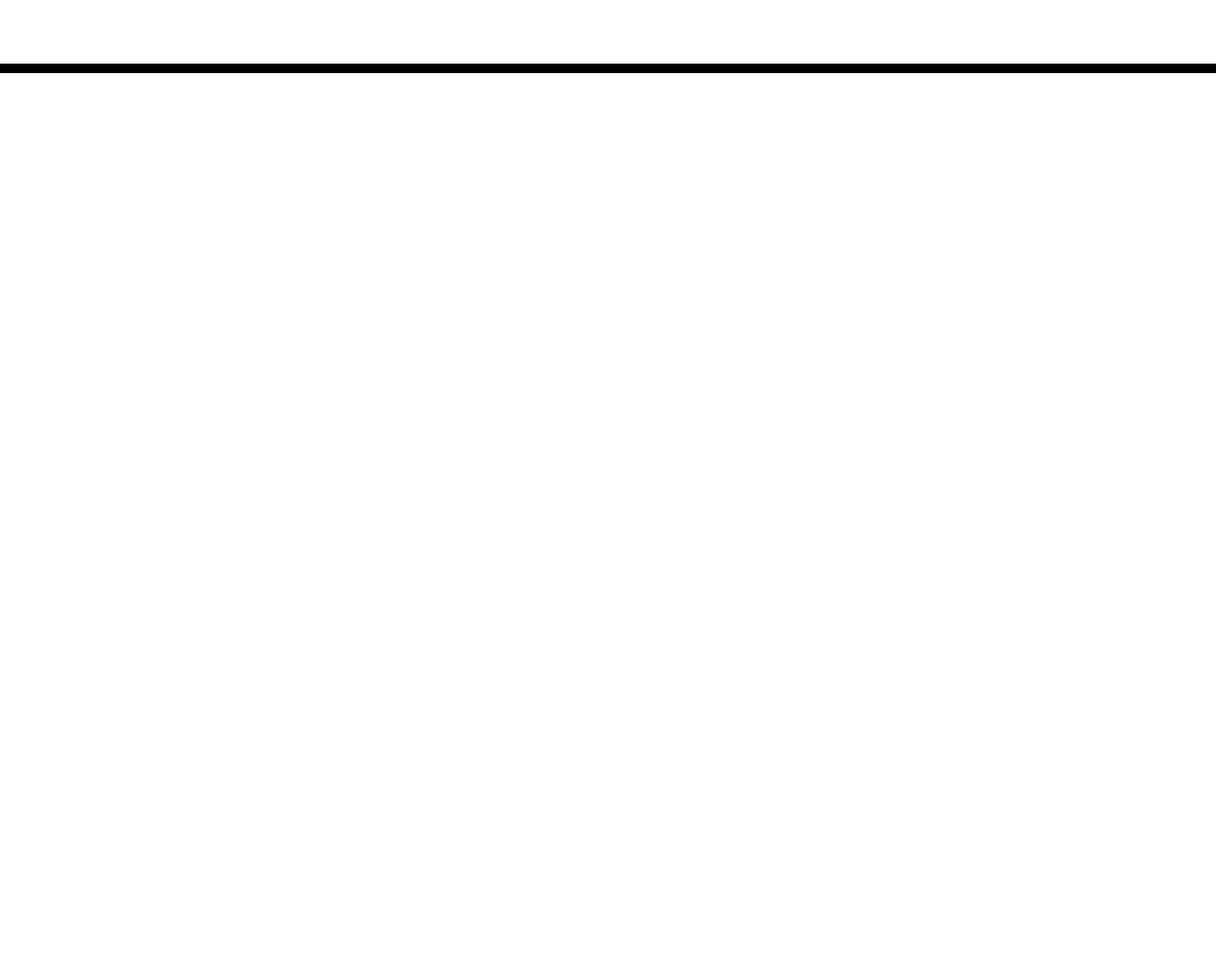
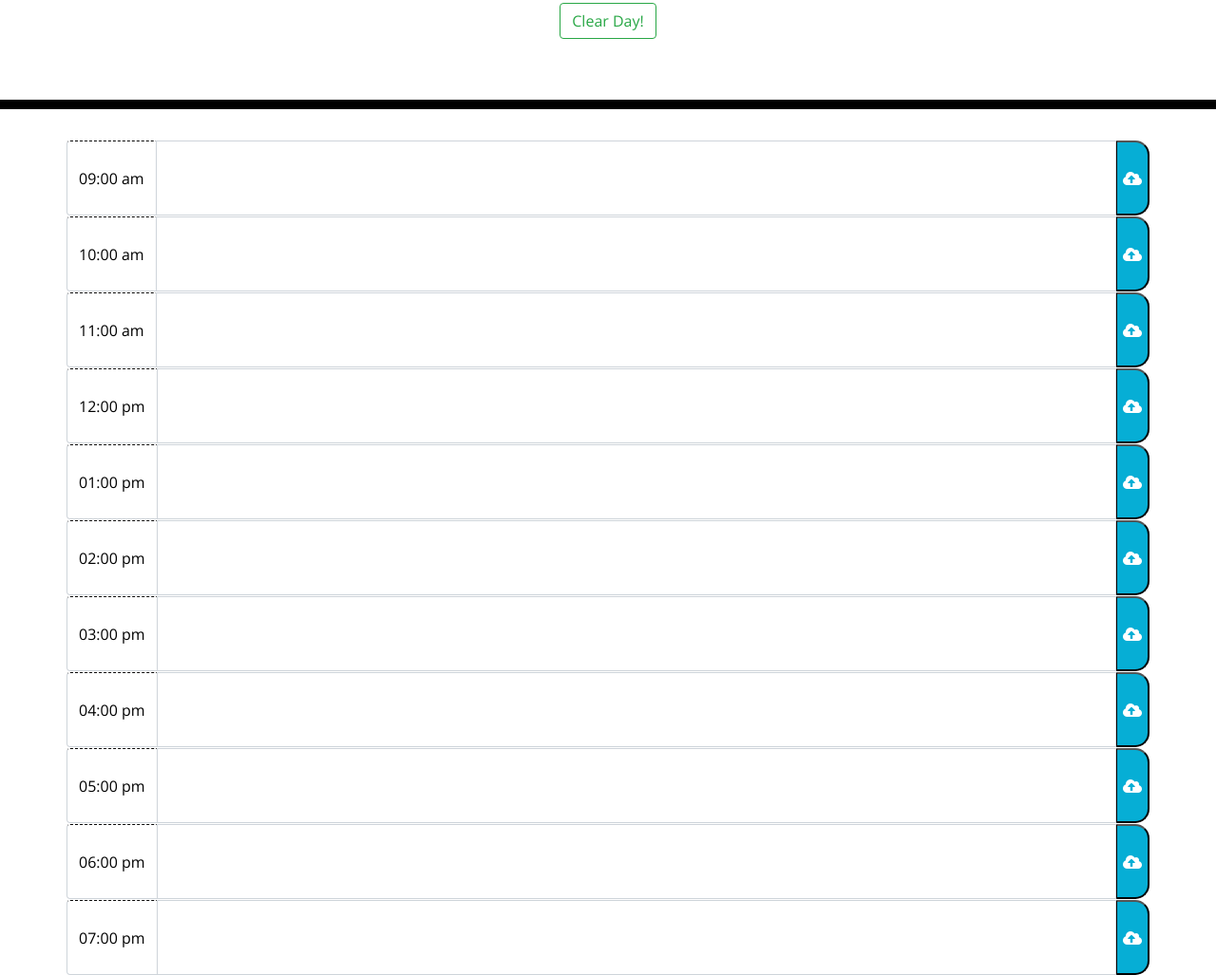
Before and after one commit to SyrusFarris/work-day-scheduler, a plain HTML site: page Develop/index.html in a window 1280 px wide. Shown: the part 191-1218 px from the top of the page at 95% size. Before the commit the page ends 800 px from the top, so only its background shows below. Drawn offline with nearby package versions, Linux system fonts and the light colour scheme.

Commit message:
created the time blocks for the day scheduler

```diff
--- a/Develop/index.html
+++ b/Develop/index.html
@@ -27,9 +27,121 @@
       <h1 class="display-3">Work Day Scheduler</h1>
       <p class="lead">A simple calendar app for scheduling your work day</p>
       <p id="currentDay" class="lead"></p>
+      <button type="button" class="btn btn-outline-success" id="clearDay">Clear Day!</button>
     </header>
+
     <div class="container">
       <!-- Timeblocks go here -->
+      <div class="row">
+        <div class="input-group">
+          <div class="input-group-prepend">
+            <span class="input-group-text hour">09:00 am </span>
+          </div>
+          <textarea class="form-control" aria-label="With textarea" id="9am"></textarea>
+          <button type="button" class="saveBtn"><i class="fas fa-cloud-upload-alt"></i></button>
+        </div>
+      </div>
+
+      <div class="row">
+        <div class="input-group">
+          <div class="input-group-prepend">
+            <span class="input-group-text hour">10:00 am </span>
+          </div>
+          <textarea class="form-control" aria-label="With textarea" id="9am"></textarea>
+          <button type="button" class="saveBtn"><i class="fas fa-cloud-upload-alt"></i></button>
+        </div>
+      </div>
+
+      <div class="row">
+        <div class="input-group">
+          <div class="input-group-prepend">
+            <span class="input-group-text hour">11:00 am </span>
+          </div>
+          <textarea class="form-control" aria-label="With textarea" id="9am"></textarea>
+          <button type="button" class="saveBtn"><i class="fas fa-cloud-upload-alt"></i></button>
+        </div>
+      </div>
+
+      <div class="row">
+        <div class="input-group">
+          <div class="input-group-prepend">
+            <span class="input-group-text hour">12:00 pm </span>
+          </div>
+          <textarea class="form-control" aria-label="With textarea" id="9am"></textarea>
+          <button type="button" class="saveBtn"><i class="fas fa-cloud-upload-alt"></i></button>
+        </div>
+      </div>
+
+      <div class="row">
+        <div class="input-group">
+          <div class="input-group-prepend">
+            <span class="input-group-text hour">01:00 pm </span>
+          </div>
+          <textarea class="form-control" aria-label="With textarea" id="9am"></textarea>
+          <button type="button" class="saveBtn"><i class="fas fa-cloud-upload-alt"></i></button>
+        </div>
+      </div>
+
+      <div class="row">
+        <div class="input-group">
+          <div class="input-group-prepend">
+            <span class="input-group-text hour">02:00 pm </span>
+          </div>
+          <textarea class="form-control" aria-label="With textarea" id="9am"></textarea>
+          <button type="button" class="saveBtn"><i class="fas fa-cloud-upload-alt"></i></button>
+        </div>
+      </div>
+
+      <div class="row">
+        <div class="input-group">
+          <div class="input-group-prepend">
+            <span class="input-group-text hour">03:00 pm </span>
+          </div>
+          <textarea class="form-control" aria-label="With textarea" id="9am"></textarea>
+          <button type="button" class="saveBtn"><i class="fas fa-cloud-upload-alt"></i></button>
+        </div>
+      </div>
+
+      <div class="row">
+        <div class="input-group">
+          <div class="input-group-prepend">
+            <span class="input-group-text hour">04:00 pm </span>
+          </div>
+          <textarea class="form-control" aria-label="With textarea" id="9am"></textarea>
+          <button type="button" class="saveBtn"><i class="fas fa-cloud-upload-alt"></i></button>
+        </div>
+      </div>
+
+      <div class="row">
+        <div class="input-group">
+          <div class="input-group-prepend">
+            <span class="input-group-text hour">05:00 pm </span>
+          </div>
+          <textarea class="form-control" aria-label="With textarea" id="9am"></textarea>
+          <button type="button" class="saveBtn"><i class="fas fa-cloud-upload-alt"></i></button>
+        </div>
+      </div>
+
+      <div class="row">
+        <div class="input-group">
+          <div class="input-group-prepend">
+            <span class="input-group-text hour">06:00 pm </span>
+          </div>
+          <textarea class="form-control" aria-label="With textarea" id="9am"></textarea>
+          <button type="button" class="saveBtn"><i class="fas fa-cloud-upload-alt"></i></button>
+        </div>
+      </div>
+
+      <div class="row">
+        <div class="input-group">
+          <div class="input-group-prepend">
+            <span class="input-group-text hour">07:00 pm </span>
+          </div>
+          <textarea class="form-control" aria-label="With textarea" id="9am"></textarea>
+          <button type="button" class="saveBtn"><i class="fas fa-cloud-upload-alt"></i></button>
+        </div>
+      </div>
+
     </div>
 
     <script src="https://code.jquery.com/jquery-3.4.1.min.js"></script>
--- a/Develop/script.js
+++ b/Develop/script.js
@@ -18,3 +18,55 @@ var sevenPm = $("#19pm");
 var hour = moment().hours();
 var userInput;
 var hourSpan;
+// var hourString = $(".hour").text().split(" ");
+
+// Date and Hour
+
+var interval = setInterval(function() {
+    var momentNow = moment();
+    $('#currentDay').html(momentNow.format('YYYY MMMM DD') + ' '
+        + momentNow.format('dddd')
+          .subrsting(0,3).toUpperCase());
+    $('#currentDay').html(currentDate + " " + momentNow.format('hh:mm:ss A'));
+}, 100);
+
+function initPage() {
+
+    console.log("Current Hour " + hour);
+    var init9 = JSON.parse(localStorage.getItem("09:00 am"));
+    nineAm.val(init9);
+
+    var init10 = JSON.parse(localStorage.getItem("10:00 am"))
+    tenAm.val(init10);
+
+    var init11 = JSON.parse(localStorage.getItem("11:00 am"))
+    elevenAm.val(init11);
+
+    var init12 = JSON.parse(localStorage.getItem("12:00 pm"))
+    twelvePm.val(init12);
+
+    var init1 = JSON.parse(localStorage.getItem("01:00 pm"))
+    onePm.val(init1);
+
+    var init2 = JSON.parse(localStorage.getItem("02:00 pm"))
+    twoPm.val(init2);
+
+    var init3 = JSON.parse(localStorage.getItem("03:00 pm"))
+    threePm.val(init3);
+
+    var init4 = JSON.parse(localStorage.getItem("04:00 pm"))
+    fourPm.val(init4);
+
+    var init5 = JSON.parse(localStorage.getItem("05:00 pm"))
+    fivePm.val(init5);
+
+    var init6 = JSON.parse(localStorage.getItem("06:00 pm"))
+    sixPm.val(init6);
+
+    var init7 = JSON.parse(localStorage.getItem("07:00 pm"))
+    sevenPm.val(init7);
+}
+
+function background () {
+
+}
```
